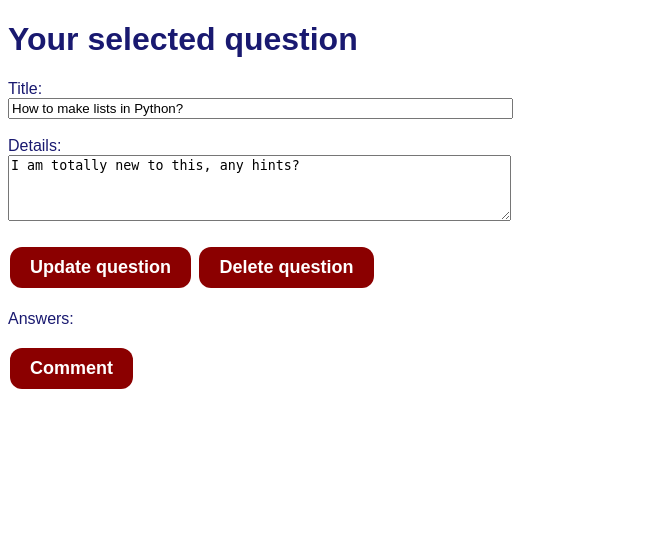
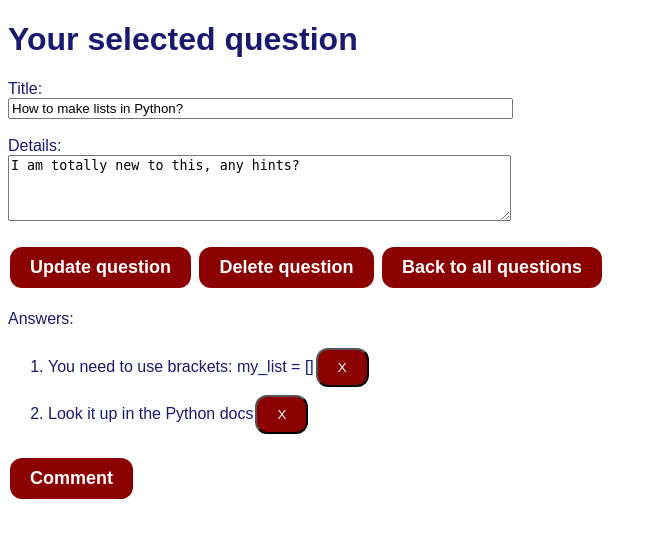
Before and after one commit to CodecoolGlobal/ask-mate-2-python-zsofi82, a Flask app: page /question/1 in a window 1280 px wide. Shown: the top 538 px of the page, without its empty margins (0-657 px from the left). Run offline with Flask 2, Linux system fonts and the light colour scheme; some libraries are stand-ins or nearby versions.

Commit message:
Delete answer completed and error html created for update question

```diff
--- a/connection.py
+++ b/connection.py
@@ -27,12 +27,12 @@ def update_data_in_csv(csvfile, updated_data, given_list, data_header):
     write_data_to_csv(csvfile, given_list, data_header)
 
 
-def delete_from_csv(csv_file, question_id, given_list):
+def delete_from_csv(csv_file, given_id, given_list, header):
     new_list = []
     for data_dict in given_list:
-        if data_dict["id"] != question_id:
+        if int(data_dict["id"]) != given_id:
             new_list.append(data_dict)
-    write_data_to_csv(csv_file, new_list, data_manager.QUESTION_HEADER)
+    write_data_to_csv(csv_file, new_list, header)
     return new_list
 
 #
--- a/sample_data/answer.csv
+++ b/sample_data/answer.csv
@@ -1 +1,3 @@
-id,submission_time,view_number,vote_number,title,message,image
+id,submission_time,vote_number,question_id,message,image
+1,1493398154,4,1,You need to use brackets: my_list = [],
+2,1493088154,35,1,Look it up in the Python docs,
--- a/sample_data/question.csv
+++ b/sample_data/question.csv
@@ -13,4 +13,3 @@ app.js (bundled file with webpack, including jquery)",images/image1.png
 
 This is the code I'm using to draw the image (that works on web/desktop but not cordova built ios app)...",
 5,,,,The super granny,Do you remember tha old granny who could even fly...,
-6,,,,The redface girl,Does anyone see the movie about a girl with red face???,
--- a/server.py
+++ b/server.py
@@ -1,4 +1,6 @@
-from flask import Flask, render_template, redirect, request, url_for
+from http import HTTPStatus
+
+from flask import Flask, render_template, redirect, request, url_for, abort
 import data_manager
 import connection
 
@@ -46,7 +48,7 @@ def add_question():
 
 @app.route("/question/<int:question_id>/new-answer", methods=["GET", "POST"])
 def post_an_answer(question_id: int):
-    #return render_template('post_answer.html'
+    #  return render_template('post_answer.html'
     pass
 
 
@@ -56,8 +58,8 @@ def delete_question(question_id: int):
     questions = connection.get_data_from_csv(question_csv_file)
     answer_csv_file = data_manager.answer_file_path
     answers_to_a_question = data_manager.get_answers_to_a_question(question_id)
-    connection.delete_from_csv(csv_file=question_csv_file, question_id=question_id, given_list=questions)
-    connection.delete_from_csv(csv_file=answer_csv_file, question_id=question_id, given_list=answers_to_a_question)
+    connection.delete_from_csv(csv_file=question_csv_file, given_id=question_id, given_list=questions, header=data_manager.QUESTION_HEADER)
+    connection.delete_from_csv(csv_file=answer_csv_file, given_id=question_id, given_list=answers_to_a_question, header=data_manager.ANSWER_HEADER)
     return redirect("/list")
 
 
@@ -78,17 +80,22 @@ def edit_a_question(question_id: int):
             connection.update_data_in_csv(csvfile=question_csv_file, updated_data=updated_question, given_list=questions, data_header=data_manager.QUESTION_HEADER)
             return render_template("display_question.html", question_id=question_id, question=updated_question)
         else:
-            # abort(HTTPStatus.METHOD_NOT_ALLOWED)
+            abort(HTTPStatus.METHOD_NOT_ALLOWED)
             return None
-    except NameError:
-        print("An exception occurred!")
-    # except Exception as e:
-    #     return render_template('error.html', message=str(e)), HTTPStatus.INTERNAL_SERVER_ERROR
+    except Exception as e:
+        return render_template('error.html', question_id=question_id), HTTPStatus.INTERNAL_SERVER_ERROR
 
 
-# @app.route("/answer/<int:answer_id>/delete")
-# def delete_an_answer():
-#     pass
+@app.route("/answer/<int:answer_id>/delete")
+def delete_an_answer(answer_id: int):
+    answer_csv_file = data_manager.answer_file_path
+    answers = connection.get_data_from_csv(answer_csv_file)
+    question_id = 0
+    for answer in answers:
+        if int(answer["id"]) == answer_id:
+            question_id = int(answer["question_id"])
+    connection.delete_from_csv(csv_file=answer_csv_file, given_id=answer_id, given_list=answers, header=data_manager.ANSWER_HEADER)
+    return redirect(f"/question/{question_id}")
 
 
 # @app.route("/question/<int:question_id>/vote")
--- a/static/style.css
+++ b/static/style.css
@@ -12,12 +12,16 @@ h2, a {
   display: inline-block;
 }
 
-.openPage{
+.openPage {
   background-color: darkred;
 }
 
-#openPage{
+#openPage {
   background-color: white;
+}
+
+#deleteAnswer {
+  font-size: smaller;
 }
 
 input[type=submit], .button, button {
--- a/templates/display_question.html
+++ b/templates/display_question.html
@@ -18,11 +18,14 @@
     </form>
         <a href="{{ url_for('edit_a_question', question_id=question_id) }}" class="button"><strong>Update question</strong></a>
         <a href="{{ url_for('delete_question', question_id=question_id) }}" class="button"><strong>Delete question</strong></a>
+        <a href="{{ url_for('display_questions') }}" class="button"><strong>Back to all questions</strong></a>
         <br><br>
         <label for="answers">Answers:</label><br>
         <ol>
             {% for answer in answers %}
-                <li>{{ answer["message"] }}</li>
+                <li><form action="{{ url_for('delete_an_answer', answer_id=answer["id"])}}">
+                    {{ answer["message"] }}<input type=submit value=X id="deleteAnswer">
+                </form></li>
             {% endfor %}
         </ol>
         <a href="{{ url_for('post_an_answer', question_id=question_id) }}" class="button"><strong>Comment</strong></a>
```
Also changed, not shown: templates/error.html (added, +12 -0 lines).
